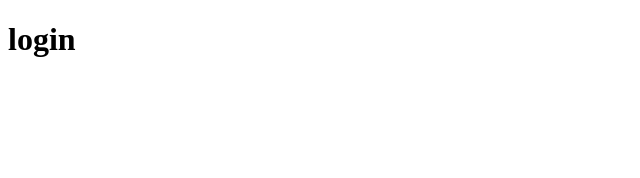
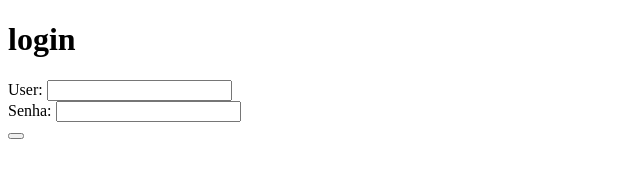
Before and after one commit to marquinhttps/projeto-node, a website: page views/index.html in a window 1280 px wide. Shown: the whole page, without its empty margins (0-640 px from the left). Drawn offline with Linux system fonts and the light colour scheme.

Commit message:
labels do login

```diff
--- a/views/index.html
+++ b/views/index.html
@@ -7,5 +7,13 @@
 </head>
 <body>
     <h1>login</h1>
+
+    <label for="user">User: </label>
+    <input type="text" id="user"><br>
+
+    <label for="senha">Senha: </label>
+    <input type="password" id="senha"><br>
+
+    <button type="submit"></button>
 </body>
 </html>
```
